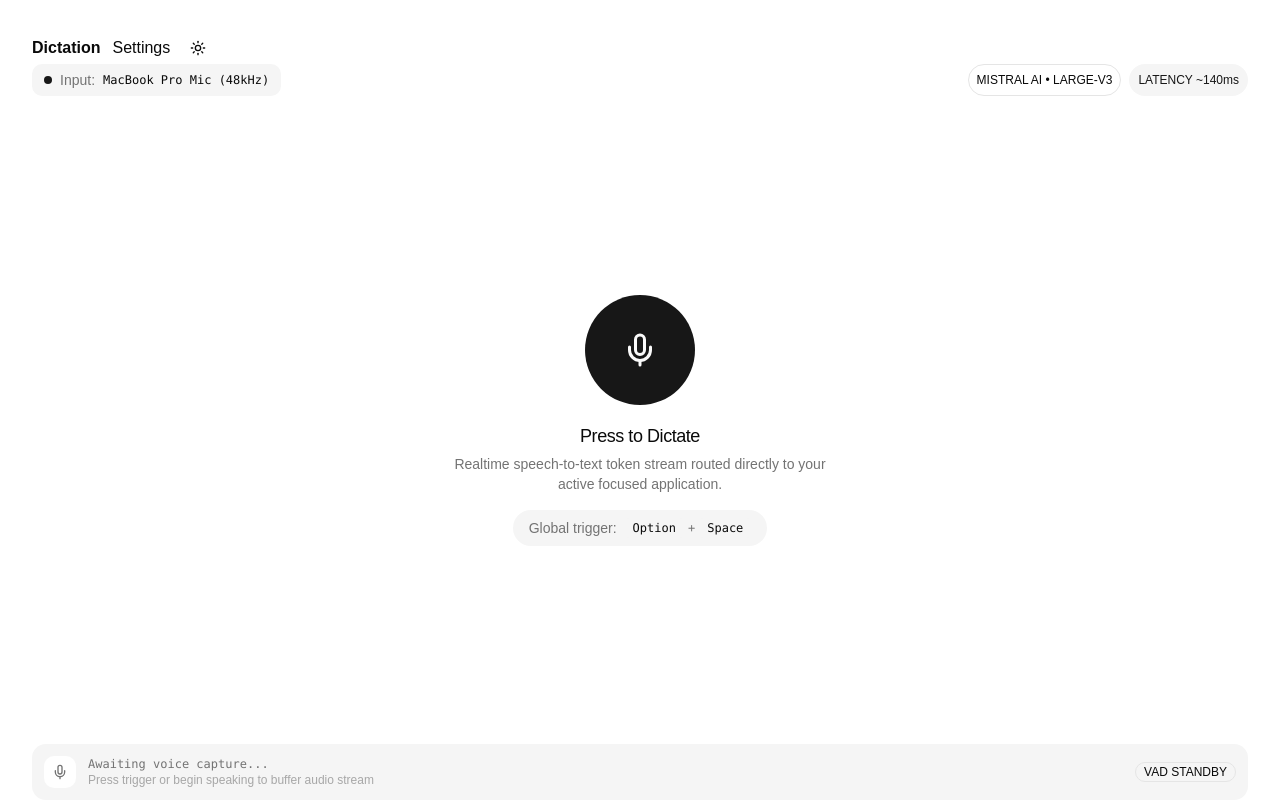
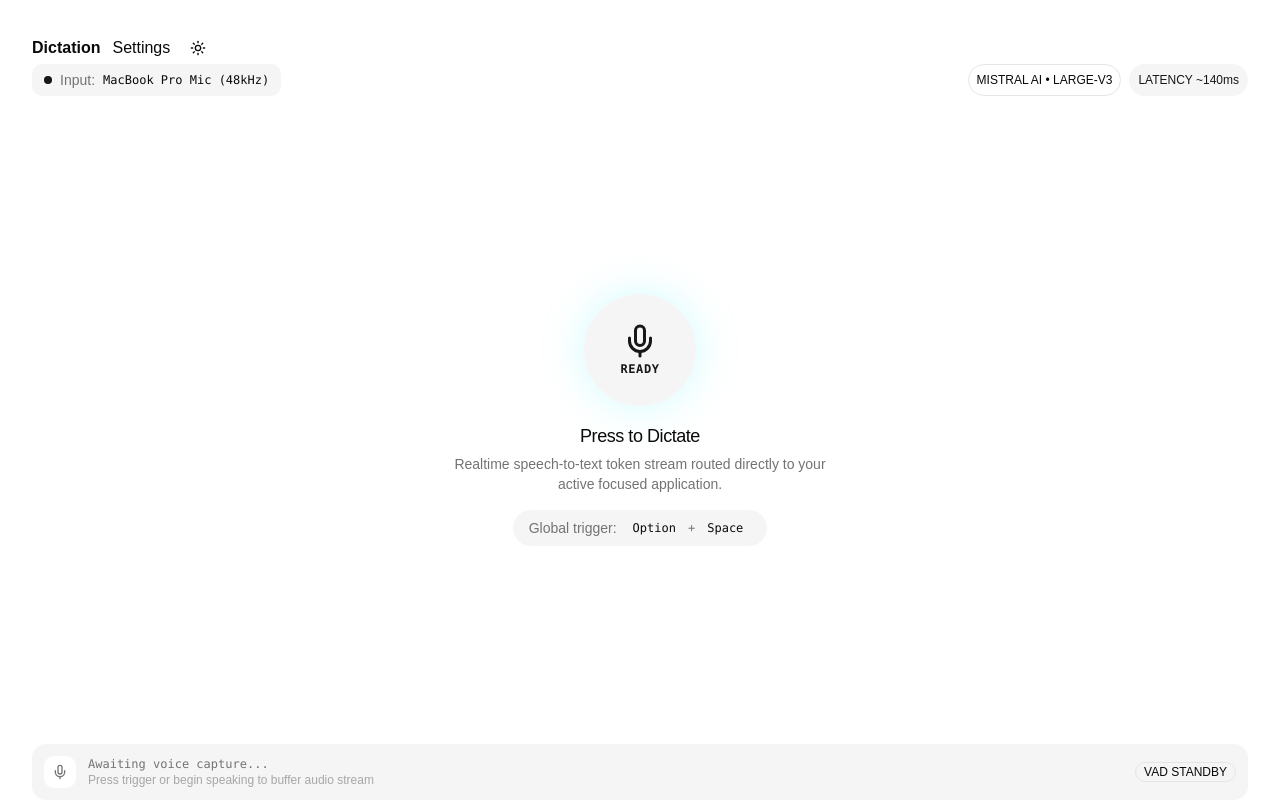
Before and after one commit to mikaelbalin/speech-transcription, a React (Vite) app: page / in a window 1280 px wide. Built offline with nearby package versions, Linux system fonts and the light colour scheme.

Commit message:
Restyle dictation idle start button

```diff
--- a/src/components/dictation/dictation-idle.tsx
+++ b/src/components/dictation/dictation-idle.tsx
@@ -31,12 +31,19 @@ function IdleBody({ onStart }: { onStart: () => void }) {
     <div className="flex flex-col items-center justify-center gap-4 py-8 text-center">
       <Button
         onClick={onStart}
+        variant="ghost"
         size="icon"
-        className="h-28 w-28 rounded-full"
+        className="h-28 w-28 rounded-full border-0 bg-linear-to-b from-secondary to-muted shadow-[0_0_40px_rgba(125,244,255,0.35),inset_0_1px_1px_rgba(255,255,255,0.15)] transition-all duration-300 hover:scale-105 hover:shadow-[0_0_70px_rgba(125,244,255,0.55),inset_0_1px_1px_rgba(255,255,255,0.15)] active:scale-95"
         aria-label="Start dictation"
       >
-        <Mic className="size-9" />
+        <span className="flex flex-col items-center justify-center gap-0.5">
+          <Mic className="size-9 text-primary" />
+          <span className="font-mono text-xs font-bold tracking-wider text-primary">
+            READY
+          </span>
+        </span>
       </Button>
+
       <div className="flex flex-col items-center gap-1">
         <h2 className="text-lg font-medium tracking-tight">Press to Dictate</h2>
         <p className="max-w-sm text-sm text-muted-foreground">
```
